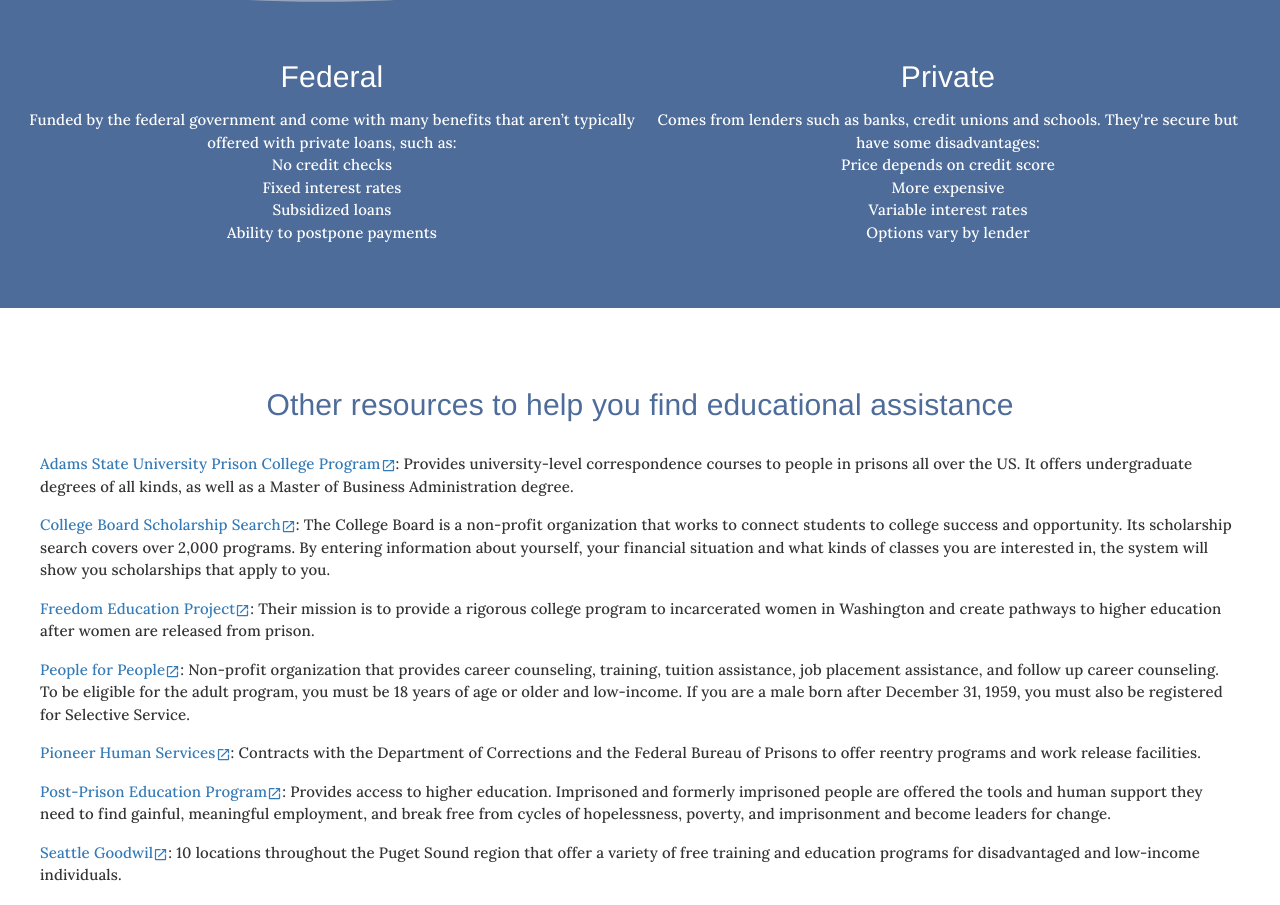
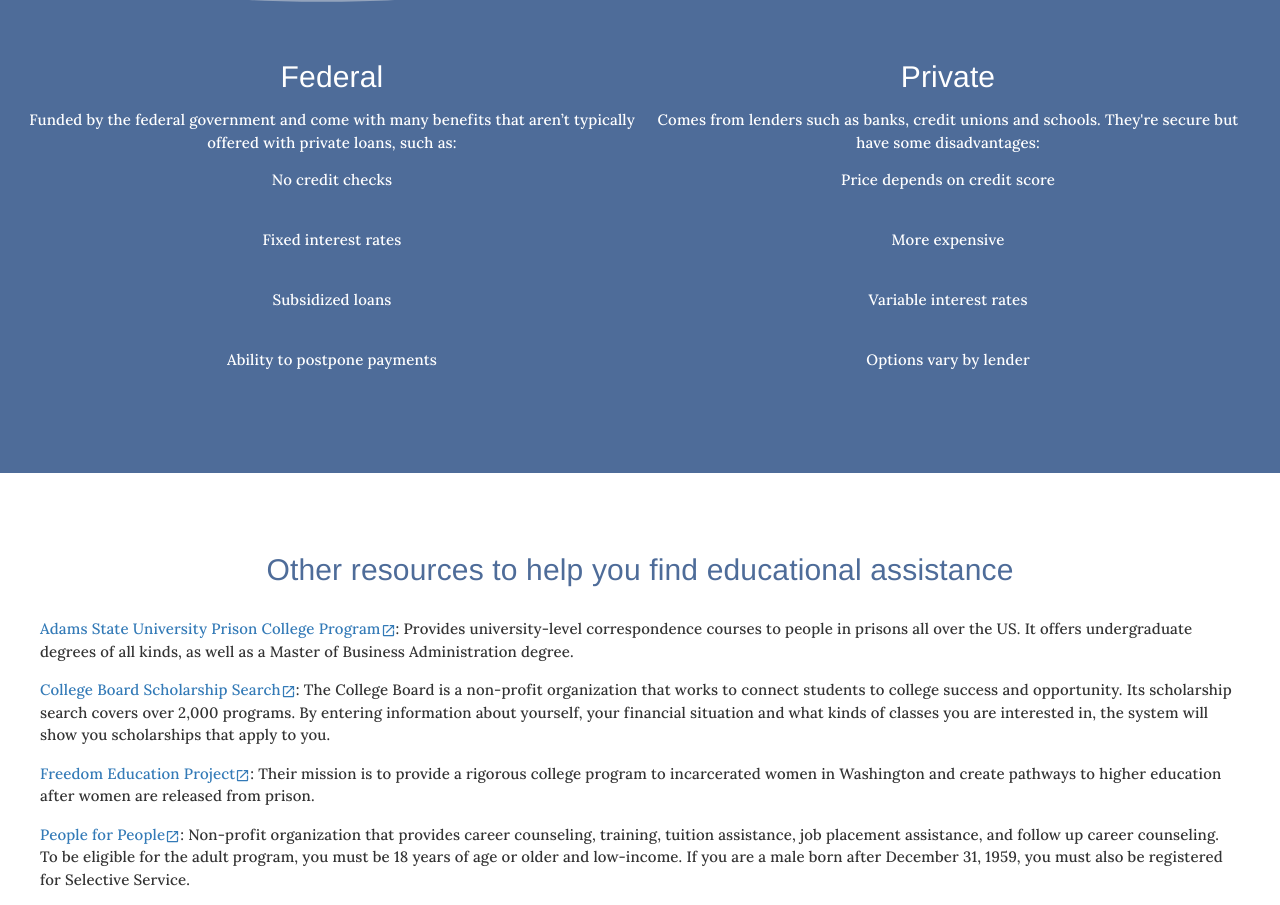
Before and after one commit to openseattle/clearviction-v1, a React (Create React App) app: page /resources/assistance/education in a window 1280 px wide. Shown: the part 2698-3603 px from the top of the page. Built offline with nearby package versions, Linux system fonts and the light colour scheme.

Commit message:
min height added

```diff
--- a/src/Subpages/WhyVacate/TextWithImage.jsx
+++ b/src/Subpages/WhyVacate/TextWithImage.jsx
@@ -18,13 +18,16 @@ const useStyles = makeStyles((theme) => ({
         height: 300,
         width: 300,
       },
+      textMinimumStyle: {
+        minHeight: "4em"
+      },
 }));
 
 export const TextWithImage = (props) => {
     const classes = useStyles();
     const { img, header, text, cols, altStyle } = props;
     const textItems = text.map((t, idx) => (
-        <Typography key={idx} variant="body1" align="center">
+        <Typography className={classes.textMinimumStyle} key={idx} variant="body1" align="center">
             {t}
         </Typography>
     ))
```
